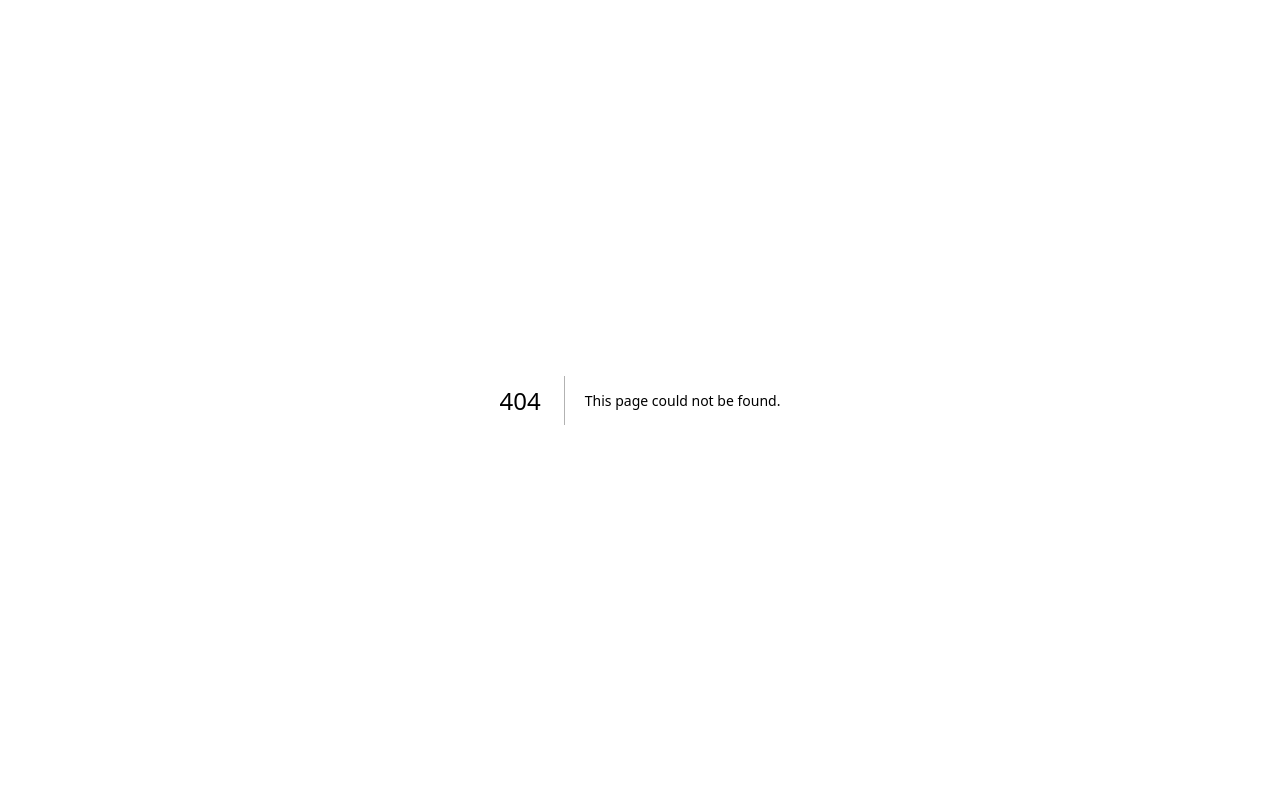
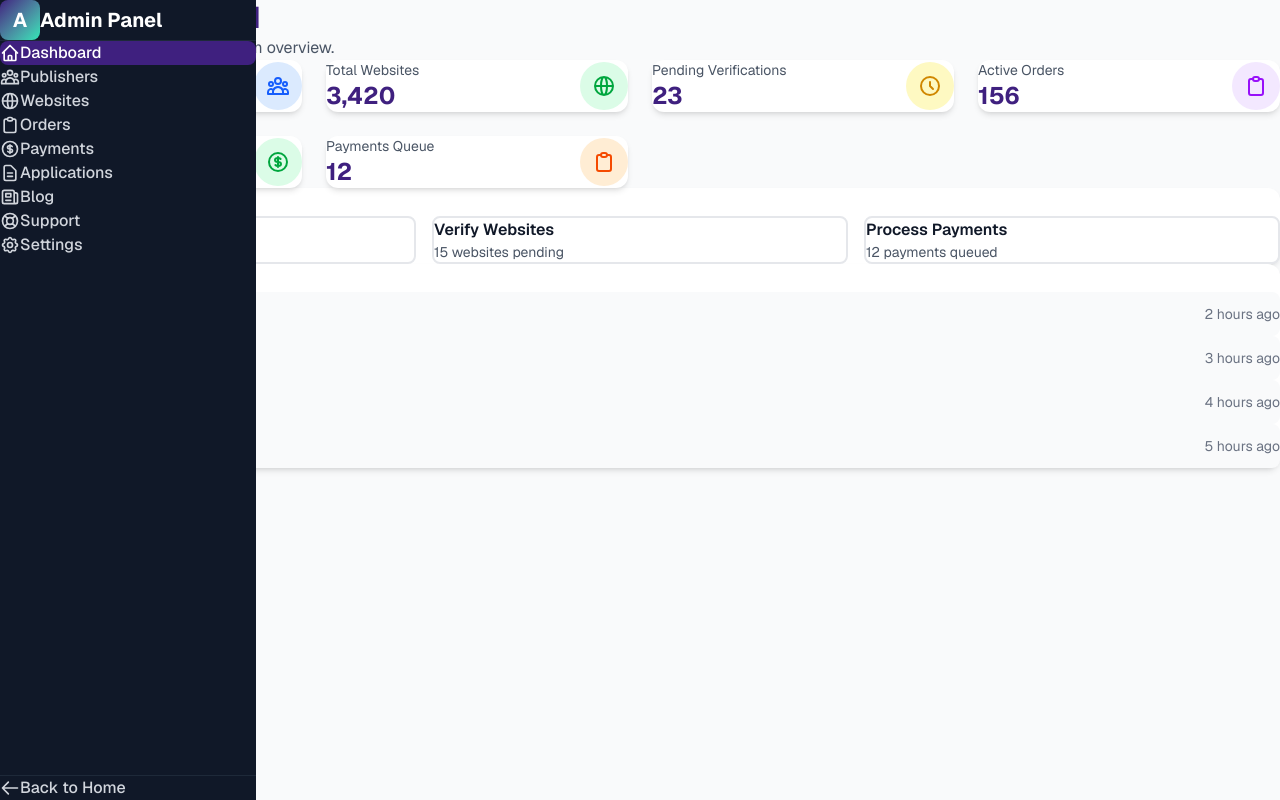
Before and after one commit to ESRAILHAQUE/publisherauthority-frontend, a Next.js app: page /admin in a window 1280 px wide. Before the commit this address had no page. Built offline with nearby package versions, Linux system fonts and the light colour scheme.

Commit message:
Admin: Create admin dashboard with statistics widgets

```diff
--- /dev/null
+++ b/app/admin/page.tsx
@@ -0,0 +1,152 @@
+import React from 'react';
+import { Card } from '@/components/shared/Card';
+
+export default function AdminDashboardPage() {
+  const stats = {
+    totalPublishers: 1250,
+    totalWebsites: 3420,
+    pendingVerifications: 23,
+    totalOrders: 8450,
+    activeOrders: 156,
+    totalEarnings: 450000,
+    paymentsQueue: 12,
+  };
+
+  const recentActivity = [
+    { type: 'New Application', user: 'John Doe', time: '2 hours ago' },
+    { type: 'Website Approved', user: 'Jane Smith', time: '3 hours ago' },
+    { type: 'Order Completed', user: 'Mike Johnson', time: '4 hours ago' },
+    { type: 'Payment Processed', user: 'Sarah Williams', time: '5 hours ago' },
+  ];
+
+  return (
+    <div className="space-y-8">
+      <div>
+        <h1 className="text-3xl font-bold text-[#3F207F] mb-2">Admin Dashboard</h1>
+        <p className="text-gray-600">Welcome back! Here's your platform overview.</p>
+      </div>
+
+      {/* Stats Grid */}
+      <div className="grid grid-cols-1 md:grid-cols-2 lg:grid-cols-4 gap-6">
+        <Card hover>
+          <div className="flex items-center justify-between">
+            <div>
+              <p className="text-sm text-gray-600 mb-1">Total Publishers</p>
+              <p className="text-2xl font-bold text-[#3F207F]">{stats.totalPublishers.toLocaleString()}</p>
+            </div>
+            <div className="w-12 h-12 bg-blue-100 rounded-full flex items-center justify-center">
+              <svg className="w-6 h-6 text-blue-600" fill="none" stroke="currentColor" viewBox="0 0 24 24">
+                <path strokeLinecap="round" strokeLinejoin="round" strokeWidth={2} d="M17 20h5v-2a3 3 0 00-5.356-1.857M17 20H7m10 0v-2c0-.656-.126-1.283-.356-1.857M7 20H2v-2a3 3 0 015.356-1.857M7 20v-2c0-.656.126-1.283.356-1.857m0 0a5.002 5.002 0 019.288 0M15 7a3 3 0 11-6 0 3 3 0 016 0zm6 3a2 2 0 11-4 0 2 2 0 014 0zM7 10a2 2 0 11-4 0 2 2 0 014 0z" />
+              </svg>
+            </div>
+          </div>
+        </Card>
+
+        <Card hover>
+          <div className="flex items-center justify-between">
+            <div>
+              <p className="text-sm text-gray-600 mb-1">Total Websites</p>
+              <p className="text-2xl font-bold text-[#3F207F]">{stats.totalWebsites.toLocaleString()}</p>
+            </div>
+            <div className="w-12 h-12 bg-green-100 rounded-full flex items-center justify-center">
+              <svg className="w-6 h-6 text-green-600" fill="none" stroke="currentColor" viewBox="0 0 24 24">
+                <path strokeLinecap="round" strokeLinejoin="round" strokeWidth={2} d="M21 12a9 9 0 01-9 9m9-9a9 9 0 00-9-9m9 9H3m9 9a9 9 0 01-9-9m9 9c1.657 0 3-4.03 3-9s-1.343-9-3-9m0 18c-1.657 0-3-4.03-3-9s1.343-9 3-9m-9 9a9 9 0 019-9" />
+              </svg>
+            </div>
+          </div>
+        </Card>
+
+        <Card hover>
+          <div className="flex items-center justify-between">
+            <div>
+              <p className="text-sm text-gray-600 mb-1">Pending Verifications</p>
+              <p className="text-2xl font-bold text-[#3F207F]">{stats.pendingVerifications}</p>
+            </div>
+            <div className="w-12 h-12 bg-yellow-100 rounded-full flex items-center justify-center">
+              <svg className="w-6 h-6 text-yellow-600" fill="none" stroke="currentColor" viewBox="0 0 24 24">
+                <path strokeLinecap="round" strokeLinejoin="round" strokeWidth={2} d="M12 8v4l3 3m6-3a9 9 0 11-18 0 9 9 0 0118 0z" />
+              </svg>
+            </div>
+          </div>
+        </Card>
+
+        <Card hover>
+          <div className="flex items-center justify-between">
+            <div>
+              <p className="text-sm text-gray-600 mb-1">Active Orders</p>
+              <p className="text-2xl font-bold text-[#3F207F]">{stats.activeOrders}</p>
+            </div>
+            <div className="w-12 h-12 bg-purple-100 rounded-full flex items-center justify-center">
+              <svg className="w-6 h-6 text-purple-600" fill="none" stroke="currentColor" viewBox="0 0 24 24">
+                <path strokeLinecap="round" strokeLinejoin="round" strokeWidth={2} d="M9 5H7a2 2 0 00-2 2v12a2 2 0 002 2h10a2 2 0 002-2V7a2 2 0 00-2-2h-2M9 5a2 2 0 002 2h2a2 2 0 002-2M9 5a2 2 0 012-2h2a2 2 0 012 2" />
+              </svg>
+            </div>
+          </div>
+        </Card>
+
+        <Card hover>
+          <div className="flex items-center justify-between">
+            <div>
+              <p className="text-sm text-gray-600 mb-1">Total Earnings</p>
+              <p className="text-2xl font-bold text-[#3F207F]">${stats.totalEarnings.toLocaleString()}</p>
+            </div>
+            <div className="w-12 h-12 bg-green-100 rounded-full flex items-center justify-center">
+              <svg className="w-6 h-6 text-green-600" fill="none" stroke="currentColor" viewBox="0 0 24 24">
+                <path strokeLinecap="round" strokeLinejoin="round" strokeWidth={2} d="M12 8c-1.657 0-3 .895-3 2s1.343 2 3 2 3 .895 3 2-1.343 2-3 2m0-8c1.11 0 2.08.402 2.599 1M12 8V7m0 1v8m0 0v1m0-1c-1.11 0-2.08-.402-2.599-1M21 12a9 9 0 11-18 0 9 9 0 0118 0z" />
+              </svg>
+            </div>
+          </div>
+        </Card>
+
+        <Card hover>
+          <div className="flex items-center justify-between">
+            <div>
+              <p className="text-sm text-gray-600 mb-1">Payments Queue</p>
+              <p className="text-2xl font-bold text-[#3F207F]">{stats.paymentsQueue}</p>
+            </div>
+            <div className="w-12 h-12 bg-orange-100 rounded-full flex items-center justify-center">
+              <svg className="w-6 h-6 text-orange-600" fill="none" stroke="currentColor" viewBox="0 0 24 24">
+                <path strokeLinecap="round" strokeLinejoin="round" strokeWidth={2} d="M9 5H7a2 2 0 00-2 2v12a2 2 0 002 2h10a2 2 0 002-2V7a2 2 0 00-2-2h-2M9 5a2 2 0 002 2h2a2 2 0 002-2M9 5a2 2 0 012-2h2a2 2 0 012 2" />
+              </svg>
+            </div>
+          </div>
+        </Card>
+      </div>
+
+      {/* Quick Actions */}
+      <Card>
+        <h2 className="text-xl font-semibold text-[#3F207F] mb-4">Quick Actions</h2>
+        <div className="grid grid-cols-1 md:grid-cols-3 gap-4">
+          <button className="p-4 border-2 border-gray-200 rounded-lg hover:border-[#3F207F] hover:bg-gray-50 transition-colors text-left">
+            <h3 className="font-semibold text-gray-900 mb-1">Review Applications</h3>
+            <p className="text-sm text-gray-600">23 pending applications</p>
+          </button>
+          <button className="p-4 border-2 border-gray-200 rounded-lg hover:border-[#3F207F] hover:bg-gray-50 transition-colors text-left">
+            <h3 className="font-semibold text-gray-900 mb-1">Verify Websites</h3>
+            <p className="text-sm text-gray-600">15 websites pending</p>
+          </button>
+          <button className="p-4 border-2 border-gray-200 rounded-lg hover:border-[#3F207F] hover:bg-gray-50 transition-colors text-left">
+            <h3 className="font-semibold text-gray-900 mb-1">Process Payments</h3>
+            <p className="text-sm text-gray-600">12 payments queued</p>
+          </button>
+        </div>
+      </Card>
+
+      {/* Recent Activity */}
+      <Card>
+        <h2 className="text-xl font-semibold text-[#3F207F] mb-4">Recent Activity</h2>
+        <div className="space-y-4">
+          {recentActivity.map((activity, index) => (
+            <div key={index} className="flex items-center justify-between p-3 bg-gray-50 rounded-lg">
+              <div>
+                <p className="font-medium text-gray-900">{activity.type}</p>
+                <p className="text-sm text-gray-600">{activity.user}</p>
+              </div>
+              <p className="text-sm text-gray-500">{activity.time}</p>
+            </div>
+          ))}
+        </div>
+      </Card>
+    </div>
+  );
+}
```
